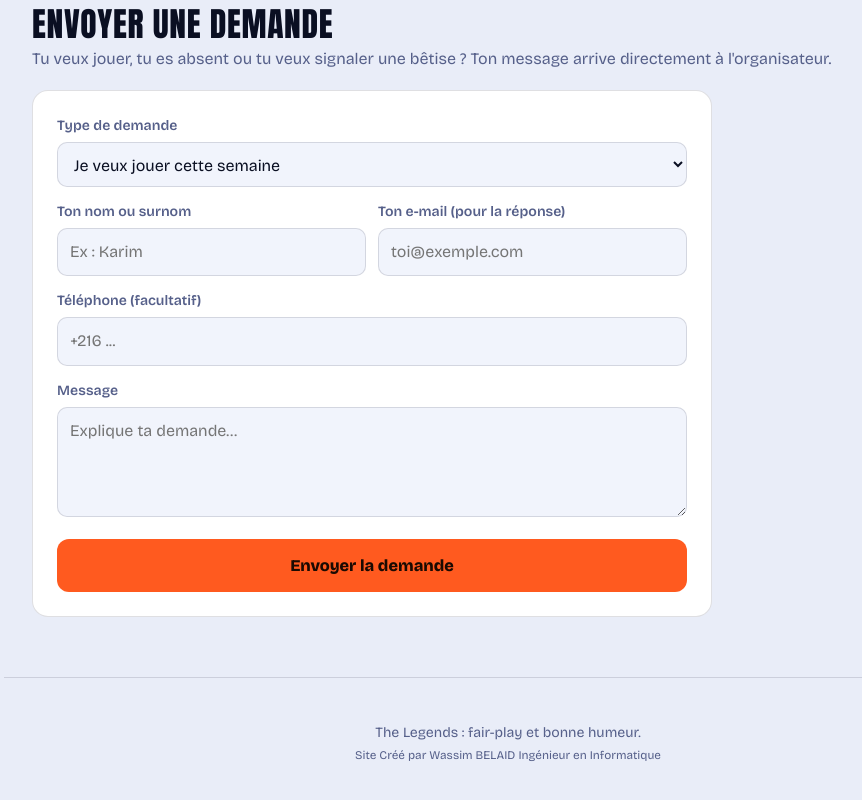
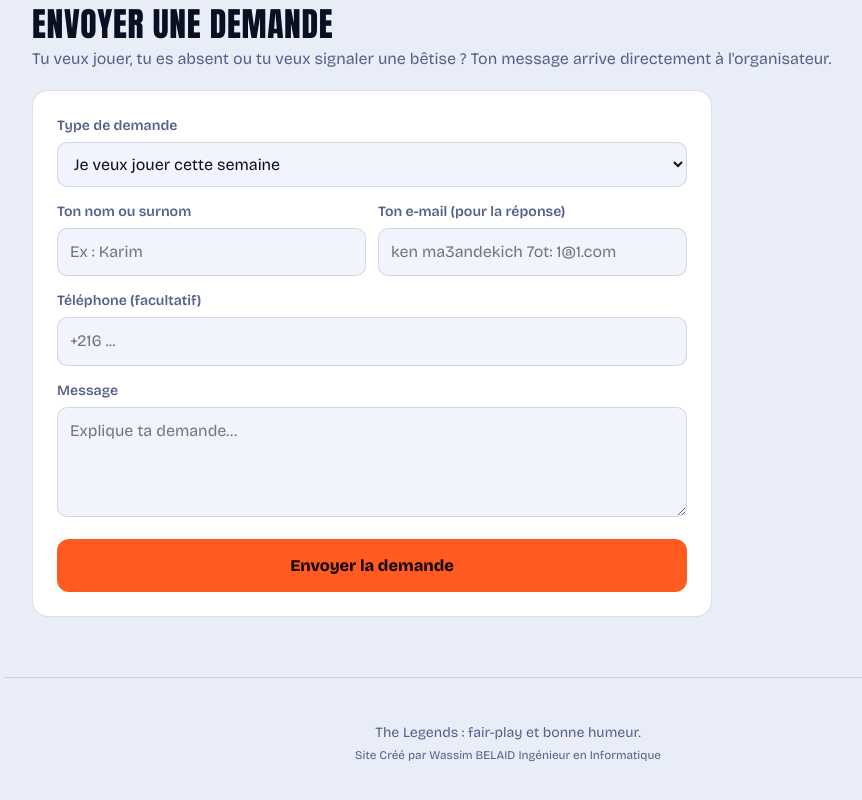
Before and after one commit to wassimBELAID10/match-wassim, a plain HTML site: page index.html in a window 1280 px wide. Shown: the part 2151-2951 px from the top of the page, without its empty margins (268-1130 px from the left). Drawn offline with nearby package versions, Linux system fonts and the light colour scheme.

Commit message:
Update index.html

```diff
--- a/index.html
+++ b/index.html
@@ -407,7 +407,7 @@
           </div>
           <div>
             <label for="email">Ton e-mail (pour la réponse)</label>
-            <input id="email" name="email" type="email" required placeholder="toi@exemple.com">
+            <input id="email" name="email" type="email" required placeholder="ken ma3andekich 7ot: 1@1.com">
           </div>
         </div>
         <div>
```
